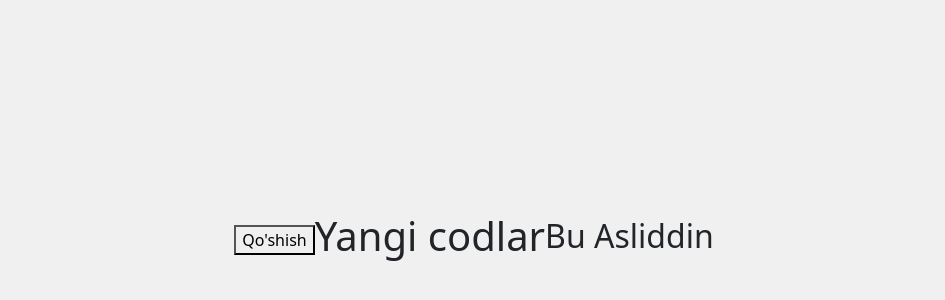
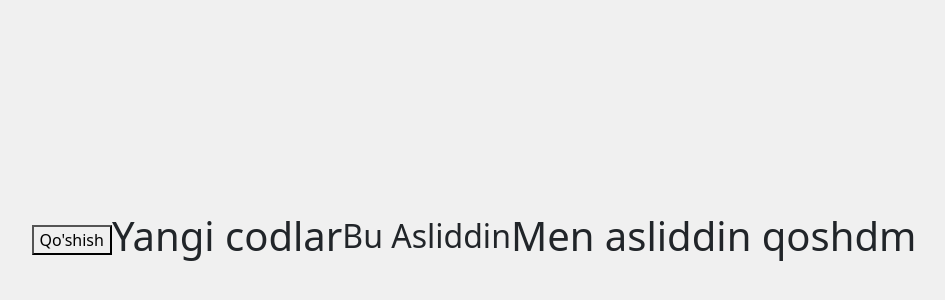
Before and after one commit to SamandarMasatov/doda_burger, a plain HTML site: page index.html in a window 1280 px wide. Shown: the part 160-460 px from the top of the page, without its empty margins (182-1127 px from the left). Drawn offline with nearby package versions, Linux system fonts and the light colour scheme.

Commit message:
ishlatib kordm asliddin

```diff
--- a/index.html
+++ b/index.html
@@ -87,6 +87,7 @@
     <h1>Yangi codlar</h1>
 
     <h2>Bu Asliddin</h2>
+    <h1>Men asliddin qoshdm</h1>
 
     <!-- <table>
       <tr>
```
